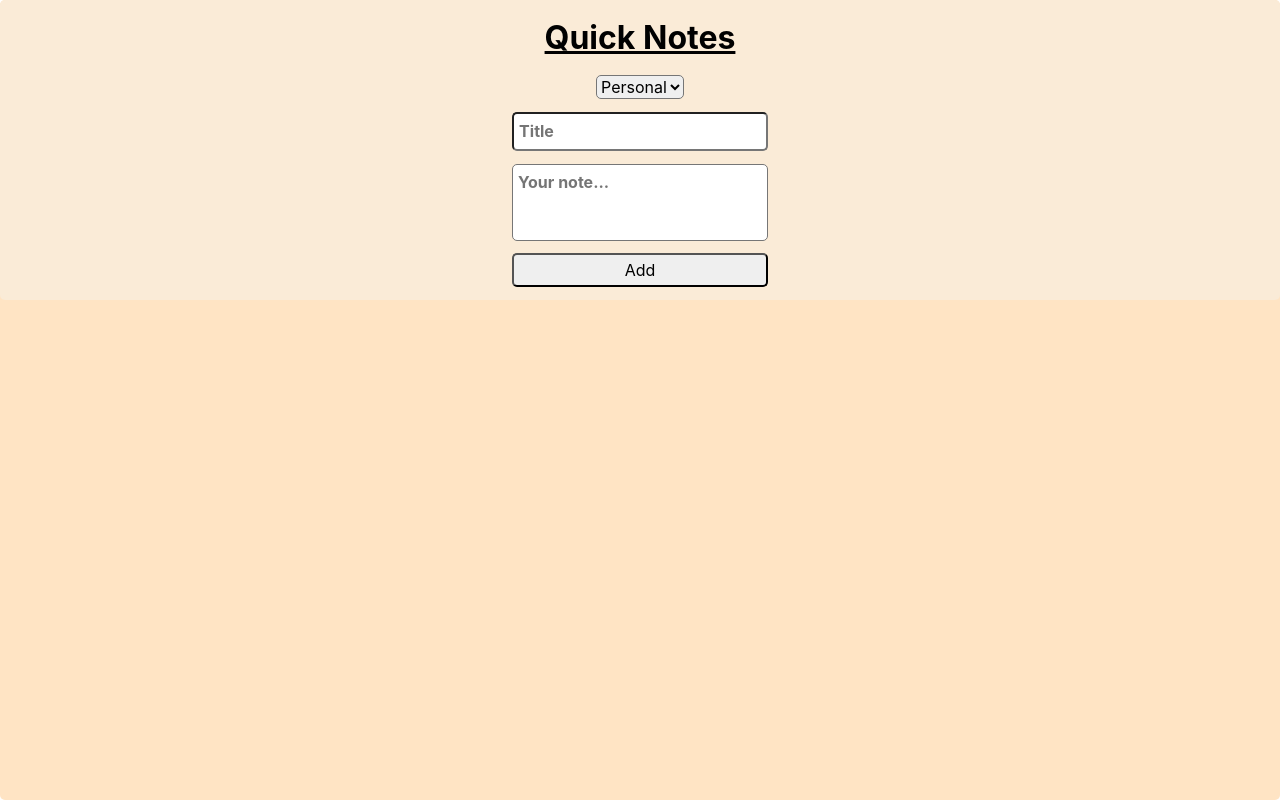
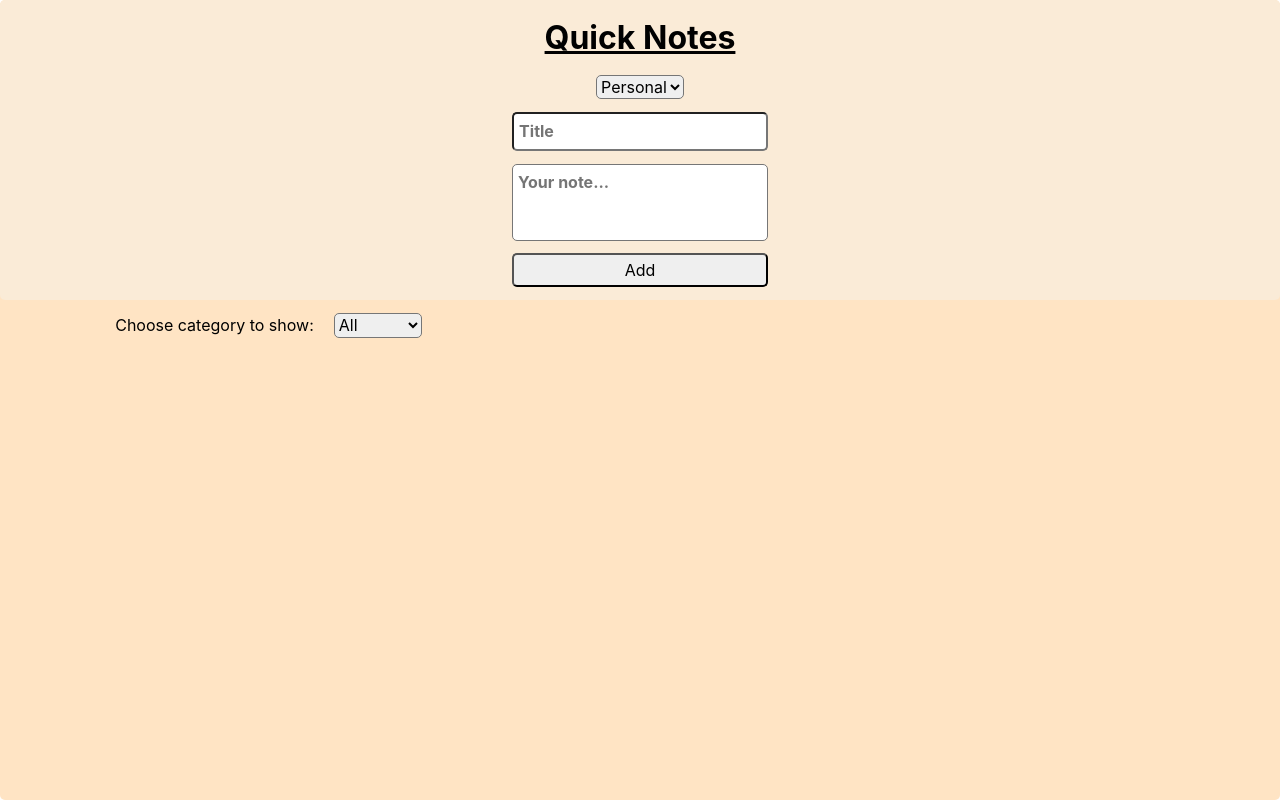
Before and after one commit to Yosef-Perelman/quickNotes-project, a React (Vite) app in the folder quickNotes/: page / in a window 1280 px wide. Built offline with nearby package versions, Linux system fonts and the light colour scheme.

Commit message:
Add filter by category

```diff
--- a/quickNotes/src/components/InputForm.css
+++ b/quickNotes/src/components/InputForm.css
@@ -46,9 +46,19 @@
   width: 20vw;
   padding: 0.2vw 0;
 }
+.notes-list-container {
+  display: flex;
+  flex-direction: column;
+  padding: 1vw 9vw;
+  gap: 20px;
+}
+
+.category-choose-container {
+  display: flex;
+  gap: 20px;
+}
 
 .notes-list {
-  padding: 1vw 9vw;
   list-style: none;
   display: flex;
   flex-wrap: wrap;
--- a/quickNotes/src/components/InputForm.jsx
+++ b/quickNotes/src/components/InputForm.jsx
@@ -14,6 +14,7 @@ export default function InputForm() {
   const [title, setTitle] = useState("");
   const [editingIndex, setEditingIndex] = useState(null);
   const [category, setCategory] = useState("personal");
+  const [categoryFilter, setCategoryFilter] = useState("all");
 
   const saveNotes = (newNotes) => {
     setNotes(newNotes);
@@ -99,8 +100,26 @@ export default function InputForm() {
           </button>
         </div>
 
+        <div className="notes-list-container">
+          <div className="category-choose-container">
+            <div>Choose category to show:</div>
+            <select
+              value={categoryFilter}
+              onChange={(e) => setCategoryFilter(e.target.value)}
+            >
+              <option value="all">All</option>
+              <option value="personal">Personal</option>
+              <option value="work">Work</option>
+              <option value="song">Song</option>
+              <option value="joke">Joke</option>
+            </select>
+          </div>
+
           <ul className="notes-list">
-          {notes.map((note, index) => (
+            {(categoryFilter !== "all"
+              ? notes.filter((note) => note.category === categoryFilter)
+              : notes
+            ).map((note, index) => (
               <NoteItem
                 key={index}
                 note={note}
@@ -110,6 +129,7 @@ export default function InputForm() {
             ))}
           </ul>
         </div>
+      </div>
     </>
   );
 }
```
Lines whose indentation alone changed are shown as unchanged.
